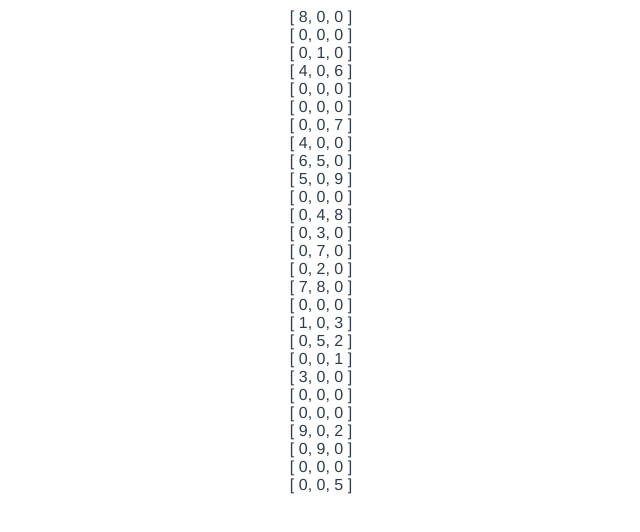
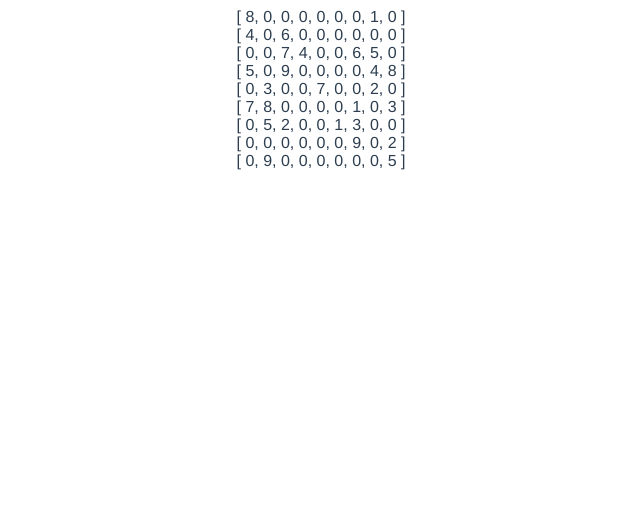
Before and after one commit to anpe9592/Sudoku-vue, a Vue app: page / in a window 1280 px wide. Shown: the top 532 px of the page, without its empty margins (319-959 px from the left). Built offline with nearby package versions, Linux system fonts and the light colour scheme.

Commit message:
consolidated the array to 9 blocks

```diff
--- a/src/components/Sudoku.vue
+++ b/src/components/Sudoku.vue
@@ -12,41 +12,41 @@ export default {
   data () {
     return {
       items: [
-        [8, 0, 0],
-        [0, 0, 0],
-        [0, 1, 0],
+        [8, 0, 0,
+          0, 0, 0,
+          0, 1, 0],
 
-        [4, 0, 6],
-        [0, 0, 0],
-        [0, 0, 0],
+        [4, 0, 6,
+          0, 0, 0,
+          0, 0, 0],
 
-        [0, 0, 7],
-        [4, 0, 0],
-        [6, 5, 0],
+        [0, 0, 7,
+          4, 0, 0,
+          6, 5, 0],
 
-        [5, 0, 9],
-        [0, 0, 0],
-        [0, 4, 8],
+        [5, 0, 9,
+          0, 0, 0,
+          0, 4, 8],
 
-        [0, 3, 0],
-        [0, 7, 0],
-        [0, 2, 0],
+        [0, 3, 0,
+          0, 7, 0,
+          0, 2, 0],
 
-        [7, 8, 0],
-        [0, 0, 0],
-        [1, 0, 3],
+        [7, 8, 0,
+          0, 0, 0,
+          1, 0, 3],
 
-        [0, 5, 2],
-        [0, 0, 1],
-        [3, 0, 0],
+        [0, 5, 2,
+          0, 0, 1,
+          3, 0, 0],
 
-        [0, 0, 0],
-        [0, 0, 0],
-        [9, 0, 2],
+        [0, 0, 0,
+          0, 0, 0,
+          9, 0, 2],
 
-        [0, 9, 0],
-        [0, 0, 0],
-        [0, 0, 5]
+        [0, 9, 0,
+          0, 0, 0,
+          0, 0, 5]
       ]
     }
   }
```
